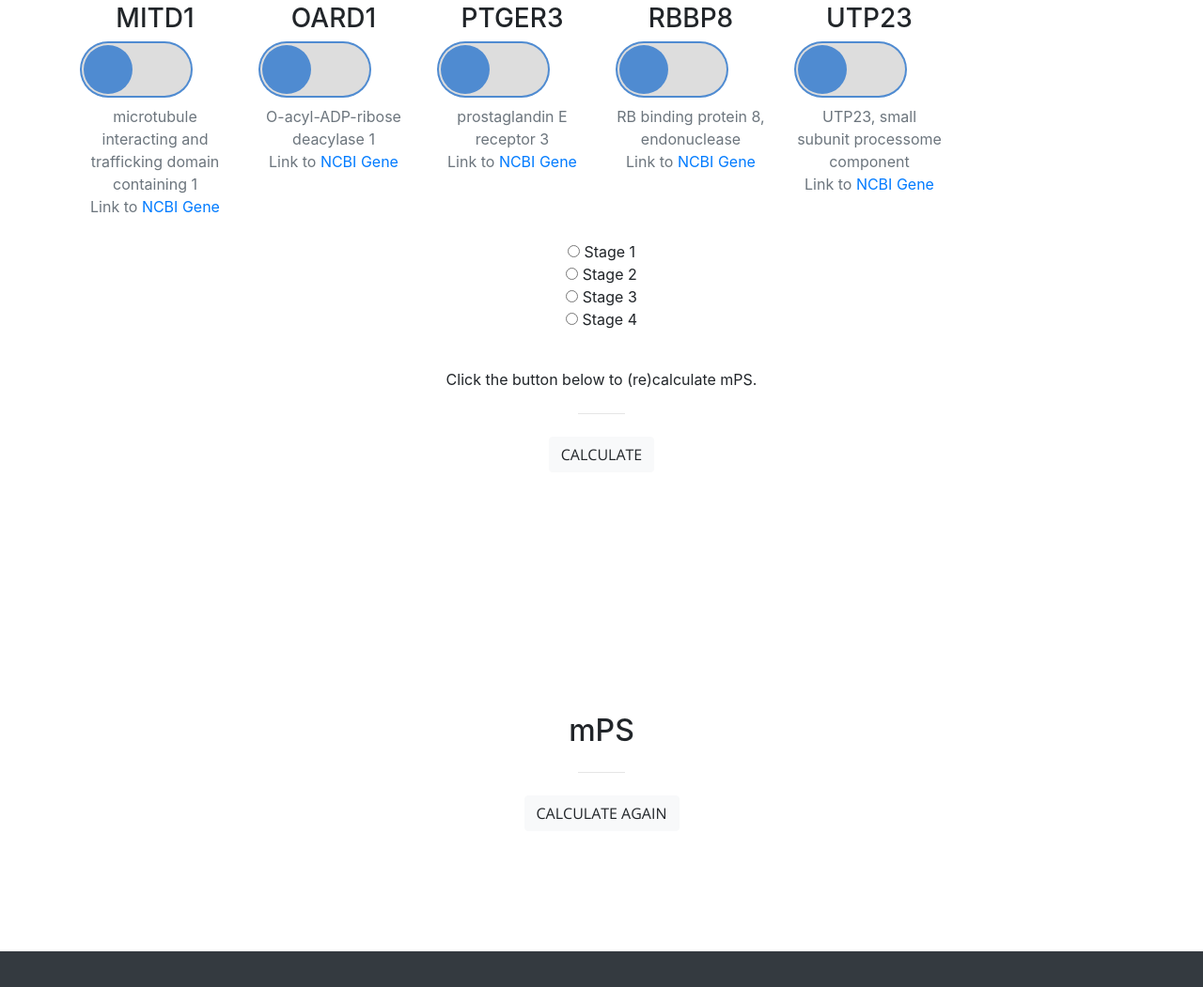
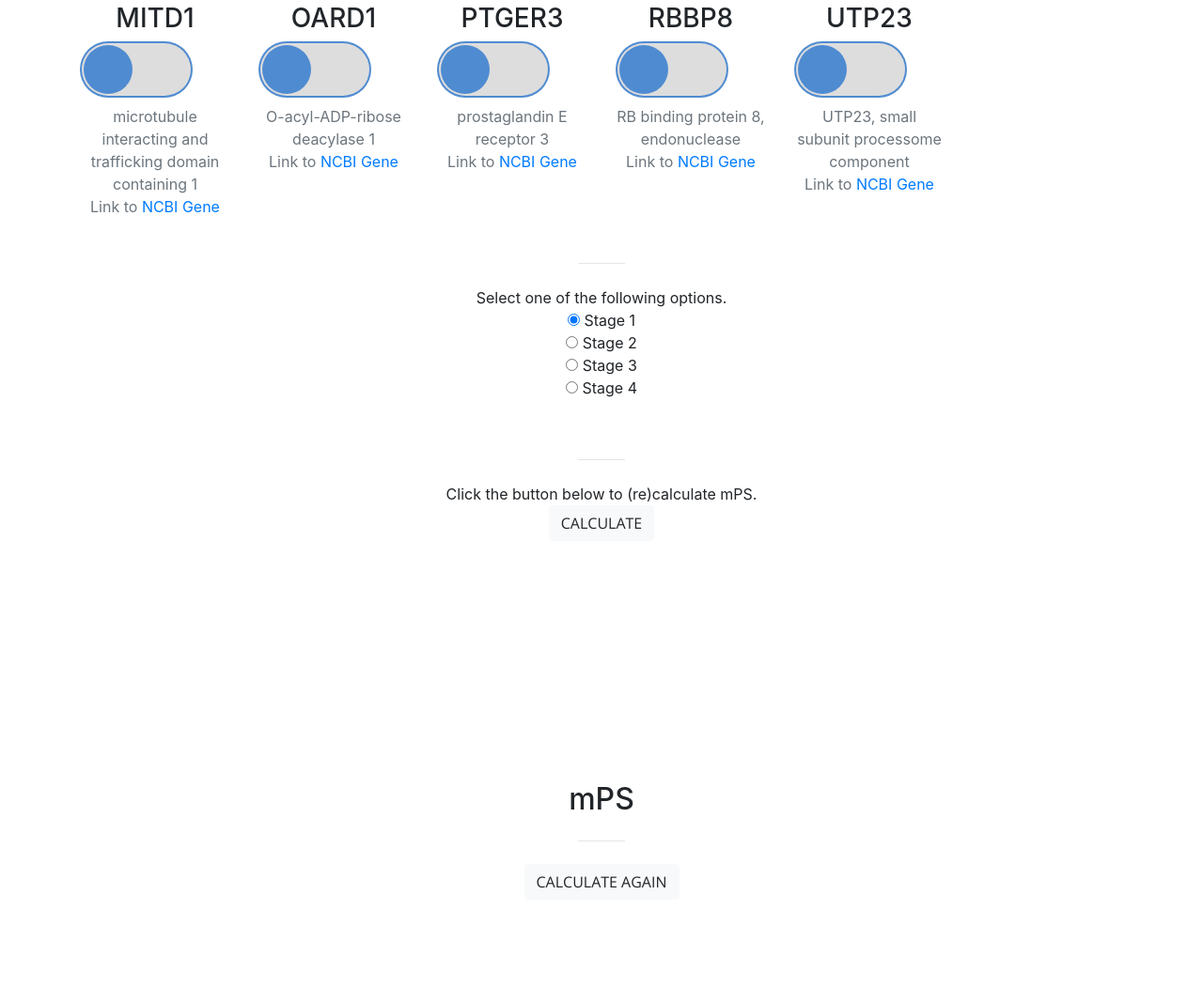
Before and after one commit to HideyukiShimizu/mPS_GI.github.io, a website with bundled scripts: page index.html in a window 1280 px wide. Shown: the part 2491-3542 px from the top of the page at 94% size. Built offline with nearby package versions, Linux system fonts and the light colour scheme.

Commit message:
Update index.html

```diff
--- a/index.html
+++ b/index.html
@@ -366,18 +366,21 @@ We have successfully integrated one of the largest assembled breast cancer patie
       </div>
       <div class="container text-center">
       <br>
+      <hr class="my-4">
+      <div class="container text-center">
+      Select one of the following options.
+      </div>
       <p class="radio-area">
-      <input type="radio" name="clinical" value="stage1" selected> Stage 1<br>
+      <input type="radio" name="clinical" value="stage1" checked> Stage 1<br>
       <input type="radio" name="clinical" value="stage2"> Stage 2<br>
       <input type="radio" name="clinical" value="stage3"> Stage 3<br>
       <input type="radio" name="clinical" value="stage4"> Stage 4<br>
       </p>
       <br>
-
+      <hr class="my-4">
       <div class="container text-center">
       Click the button below to (re)calculate mPS.
       </div>
-      <hr class="my-4">
       <a class="btn btn-light btn-xl js-scroll-trigger"  onclick="cal_mPS();" href="#result">Calculate</a>
       </div>
 
```
